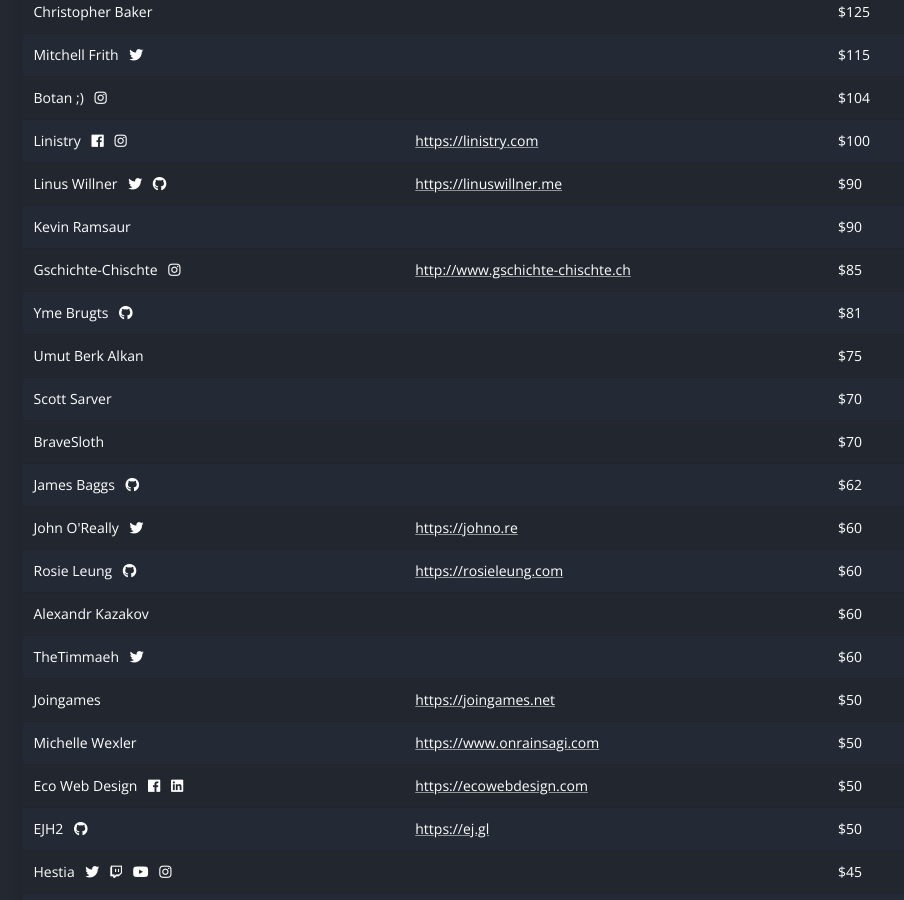
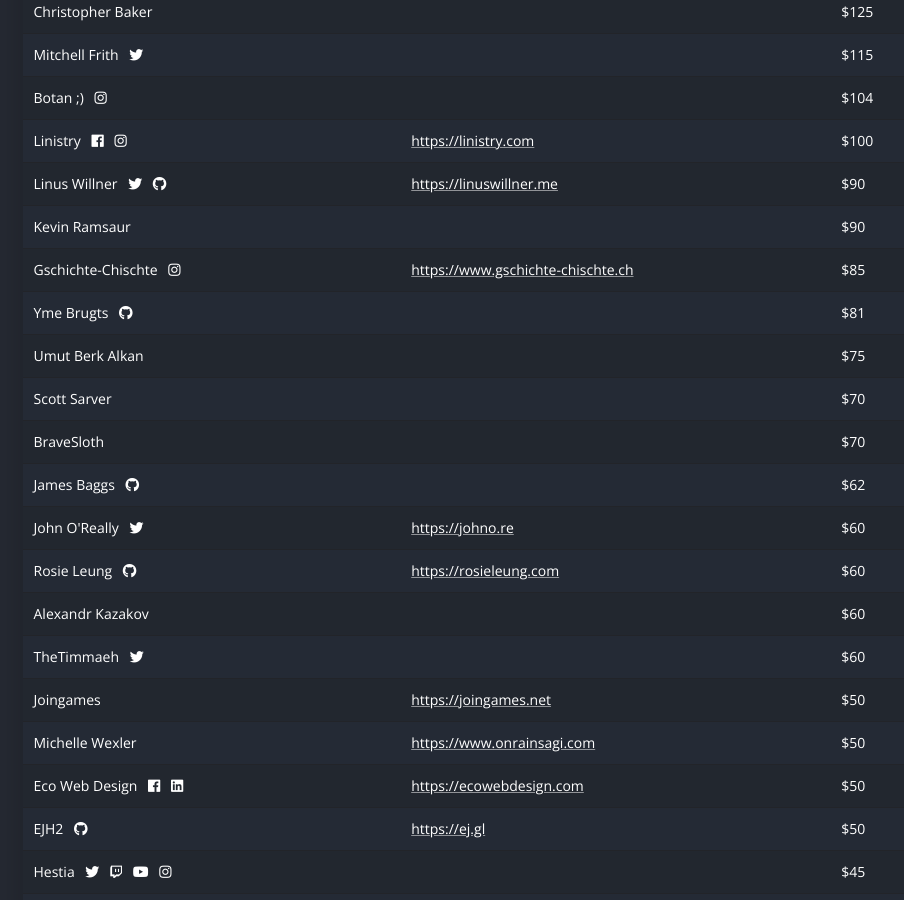
Before and after one commit to ShareX/sharex.github.io, a Jekyll site: the page built from donate/index.html, in a window 1280 px wide and 900 px high, scrolled down 1132 px. Shown: the whole window, without its empty margins (62-966 px from the left). Built offline with Jekyll 4.4.1, drawn with Linux system fonts in a browser that asks for light colours; some of the changed lines change nothing that is shown.

Commit message:
Update donators.yml

```diff
--- a/_data/donators.yml
+++ b/_data/donators.yml
@@ -201,5 +201,5 @@
 
 - name: Gschichte-Chischte
   instagram: https://www.instagram.com/gschichte.chischte
-  website: http://www.gschichte-chischte.ch
+  website: https://www.gschichte-chischte.ch
   amount: 85
```
